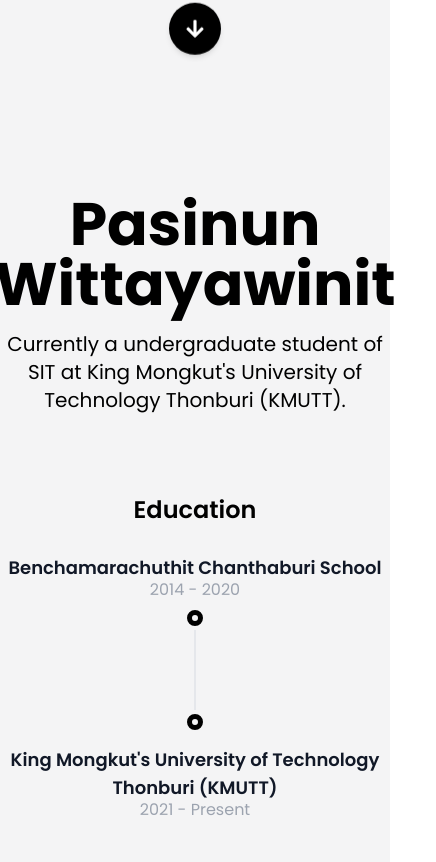
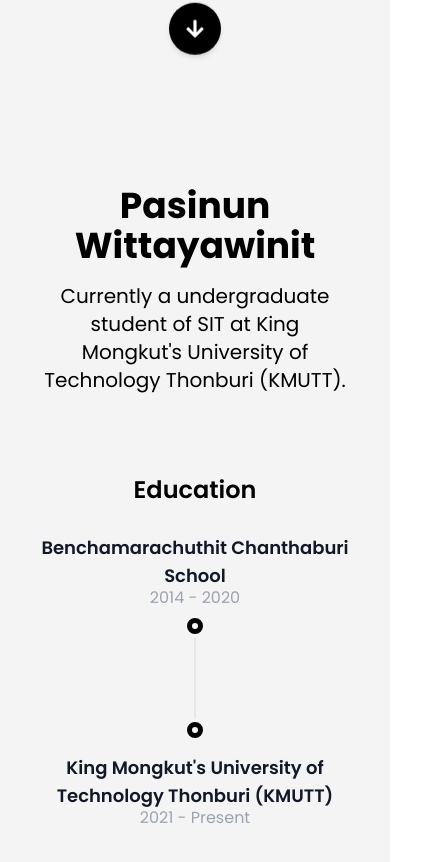
Before and after one commit to oupsn/wuhoops_port, a React (Vite) app: page / in a window 390 px wide. Shown: the part 756-1618 px from the top of the page, 436 px wide, since content can reach past the window. Built offline with nearby package versions, Linux system fonts and the light colour scheme; a web font is replaced by a local one.

Commit message:
[FIX] About name size responsive

```diff
--- a/src/component/educationTimeline.tsx
+++ b/src/component/educationTimeline.tsx
@@ -11,8 +11,6 @@
         </time>
       </div>
 
-
-
       <div className="flex flex-col xl:flex-row items-center grow ">
         <div className="z-10 flex items-center justify-center w-6 h-6 rounded-full">
           <BsFillRecordCircleFill />
@@ -24,8 +22,6 @@
           <BsFillRecordCircleFill />
         </div>
       </div>
-
-
 
       <div className="mt-3 max-w-[400px] text-center">
         <p className="text-lg font-semibold text-gray-900 dark:text-white">
--- a/src/page/about.tsx
+++ b/src/page/about.tsx
@@ -13,7 +13,7 @@
       </div>
       <div data-aos="fade-up" className="max-w-6xl px-10 flex flex-col gap-20">
         <div>
-          <p className="text-6xl md:text-8xl font-bold text-center mb-4">
+          <p className="text-4xl sm:text-6xl md:text-8xl font-bold text-center mb-4">
             Pasinun Wittayawinit
           </p>
           <p className="text-xl text-center">
```
Also changed, not shown: src/component/navBar.tsx (indentation only).
